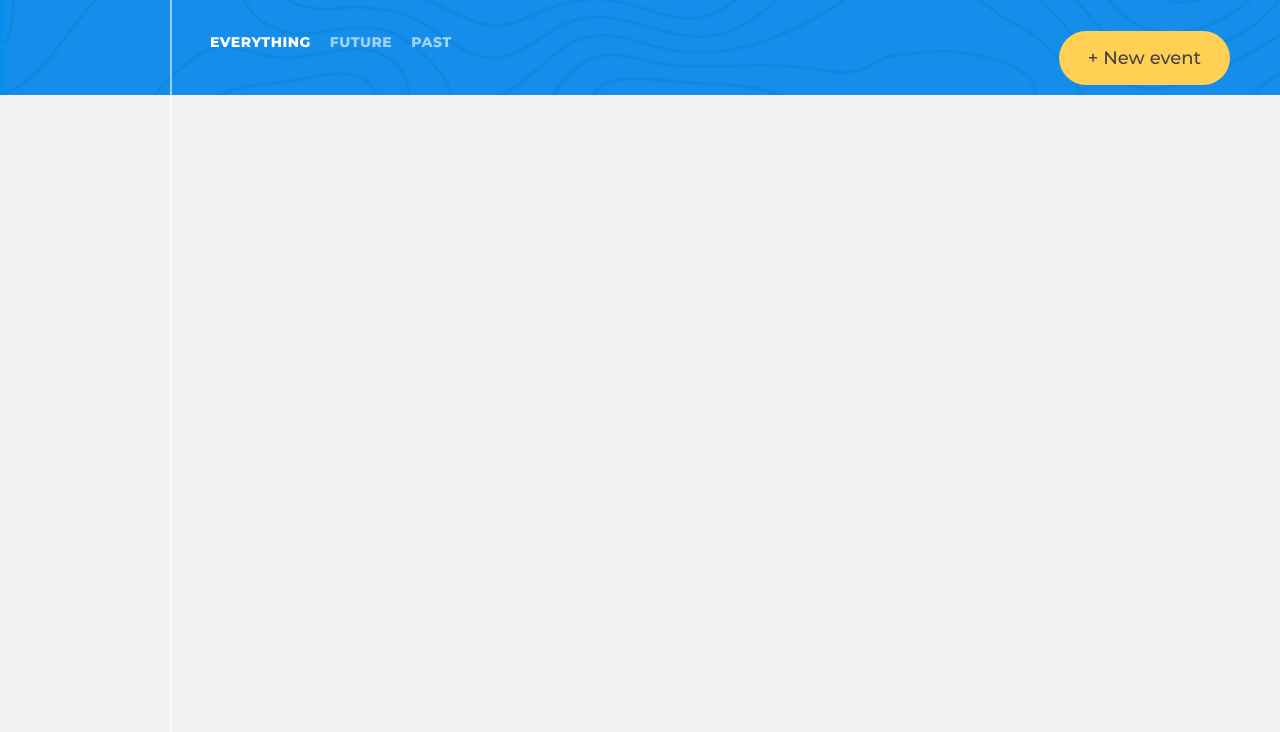
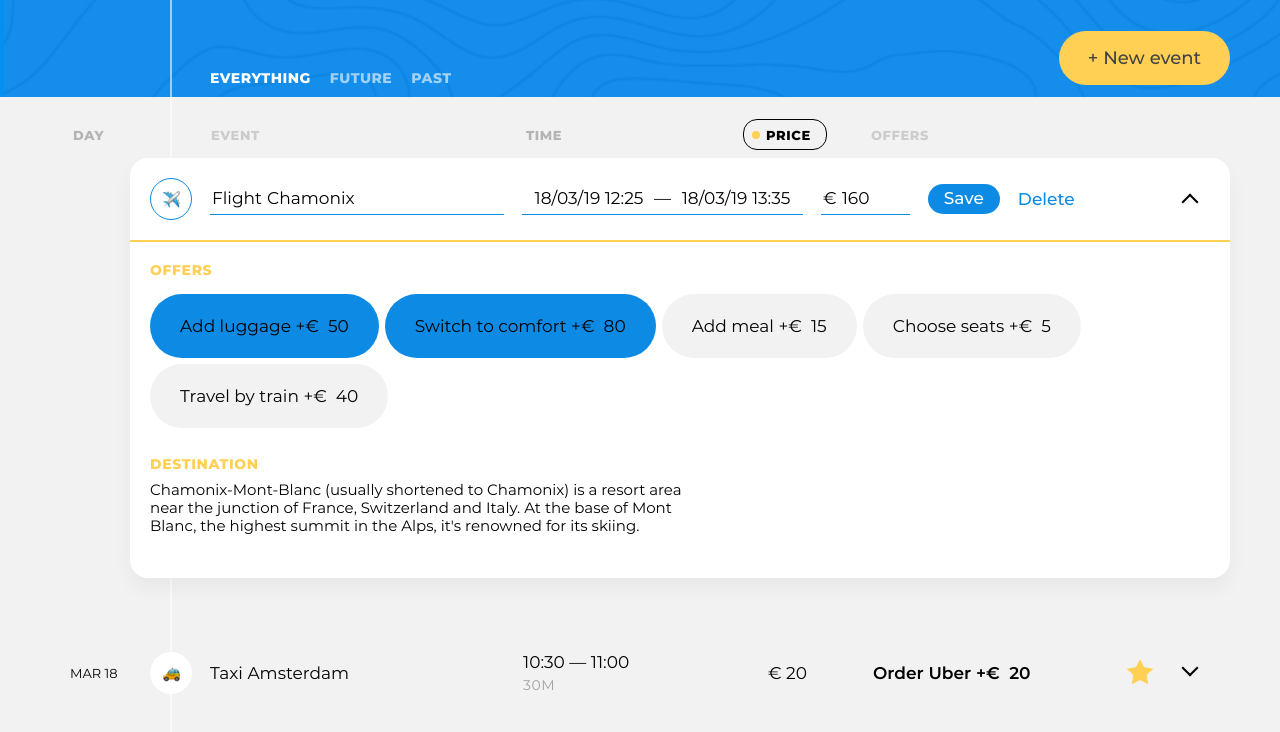
Before and after one commit to eteries/34198-big-trip-17, a website built with webpack: page public/index.html in a window 1280 px wide. Shown: the part 68-800 px from the top of the page. Built offline with nearby package versions, Linux system fonts and the light colour scheme.

Commit message:
feat(1.9): add the rest of the views and a presenter

```diff
--- a/public/css/style.css
+++ b/public/css/style.css
@@ -189,6 +189,7 @@ main {
   margin-bottom: 35px; }
 
 .trip-main__trip-controls {
+  margin-top: 36px;
   width: 600px; }
 
 .trip-main__event-add-btn {
--- a/src/main.js
+++ b/src/main.js
@@ -1,14 +1,20 @@
+import TripPresenter from './presenter/trip-presenter';
 import { render } from './render.js';
-import CostView from './views/cost-view.js';
-import FiltersView from './views/filters-view.js';
-import NewPointButtonView from './views/new-point-button-view.js';
-import RouteView from './views/route-view.js';
+import CostView from './view/cost-view.js';
+import FiltersView from './view/filters-view.js';
+import NewPointButtonView from './view/new-point-button-view.js';
+import RouteView from './view/route-view.js';
+
+const tripPresenter = new TripPresenter();
 
 const tripInfoElement = document.querySelector('.trip-info');
 const filtersElement = document.querySelector('.trip-controls__filters');
 const mainElement = document.querySelector('.trip-main');
+const eventsElement = document.querySelector('.trip-events');
 
 render(new RouteView(), tripInfoElement);
 render(new CostView(), tripInfoElement);
 render(new NewPointButtonView(), mainElement);
 render(new FiltersView(), filtersElement);
+
+tripPresenter.init(eventsElement);
--- /dev/null
+++ b/src/presenter/trip-presenter.js
@@ -0,0 +1,21 @@
+import { render } from '../render';
+import PointsView from '../view/points-view';
+import PointEditView from '../view/point-edit-view';
+import PointView from '../view/point-view';
+import SortingView from '../view/sorting-view';
+
+export default class TripPresenter {
+  pointsComponent = new PointsView();
+
+  init = (tripContainer) => {
+    this.tripContainer = tripContainer;
+
+    render(new SortingView(), this.tripContainer);
+    render(this.pointsComponent, this.tripContainer);
+    render (new PointEditView(), this.pointsComponent.getElement());
+
+    for (let i = 0; i < 3; i++) {
+      render(new PointView(), this.pointsComponent.getElement());
+    }
+  };
+}
--- /dev/null
+++ b/src/view/point-edit-view.js
@@ -0,0 +1,177 @@
+import { createElement } from '../render.js';
+
+const createPointEditTemplate = () => (
+  `<li class="trip-events__item">
+    <form class="event event--edit" action="#" method="post">
+      <header class="event__header">
+        <div class="event__type-wrapper">
+          <label class="event__type  event__type-btn" for="event-type-toggle-1">
+            <span class="visually-hidden">Choose event type</span>
+            <img class="event__type-icon" width="17" height="17" src="img/icons/flight.png" alt="Event type icon">
+          </label>
+          <input class="event__type-toggle  visually-hidden" id="event-type-toggle-1" type="checkbox">
+
+          <div class="event__type-list">
+            <fieldset class="event__type-group">
+              <legend class="visually-hidden">Event type</legend>
+
+              <div class="event__type-item">
+                <input id="event-type-taxi-1" class="event__type-input  visually-hidden" type="radio" name="event-type" value="taxi">
+                <label class="event__type-label  event__type-label--taxi" for="event-type-taxi-1">Taxi</label>
+              </div>
+
+              <div class="event__type-item">
+                <input id="event-type-bus-1" class="event__type-input  visually-hidden" type="radio" name="event-type" value="bus">
+                <label class="event__type-label  event__type-label--bus" for="event-type-bus-1">Bus</label>
+              </div>
+
+              <div class="event__type-item">
+                <input id="event-type-train-1" class="event__type-input  visually-hidden" type="radio" name="event-type" value="train">
+                <label class="event__type-label  event__type-label--train" for="event-type-train-1">Train</label>
+              </div>
+
+              <div class="event__type-item">
+                <input id="event-type-ship-1" class="event__type-input  visually-hidden" type="radio" name="event-type" value="ship">
+                <label class="event__type-label  event__type-label--ship" for="event-type-ship-1">Ship</label>
+              </div>
+
+              <div class="event__type-item">
+                <input id="event-type-drive-1" class="event__type-input  visually-hidden" type="radio" name="event-type" value="drive">
+                <label class="event__type-label  event__type-label--drive" for="event-type-drive-1">Drive</label>
+              </div>
+
+              <div class="event__type-item">
+                <input id="event-type-flight-1" class="event__type-input  visually-hidden" type="radio" name="event-type" value="flight" checked>
+                <label class="event__type-label  event__type-label--flight" for="event-type-flight-1">Flight</label>
+              </div>
+
+              <div class="event__type-item">
+                <input id="event-type-check-in-1" class="event__type-input  visually-hidden" type="radio" name="event-type" value="check-in">
+                <label class="event__type-label  event__type-label--check-in" for="event-type-check-in-1">Check-in</label>
+              </div>
+
+              <div class="event__type-item">
+                <input id="event-type-sightseeing-1" class="event__type-input  visually-hidden" type="radio" name="event-type" value="sightseeing">
+                <label class="event__type-label  event__type-label--sightseeing" for="event-type-sightseeing-1">Sightseeing</label>
+              </div>
+
+              <div class="event__type-item">
+                <input id="event-type-restaurant-1" class="event__type-input  visually-hidden" type="radio" name="event-type" value="restaurant">
+                <label class="event__type-label  event__type-label--restaurant" for="event-type-restaurant-1">Restaurant</label>
+              </div>
+            </fieldset>
+          </div>
+        </div>
+
+        <div class="event__field-group  event__field-group--destination">
+          <label class="event__label  event__type-output" for="event-destination-1">
+            Flight
+          </label>
+          <input class="event__input  event__input--destination" id="event-destination-1" type="text" name="event-destination" value="Chamonix" list="destination-list-1">
+          <datalist id="destination-list-1">
+            <option value="Amsterdam"></option>
+            <option value="Geneva"></option>
+            <option value="Chamonix"></option>
+          </datalist>
+        </div>
+
+        <div class="event__field-group  event__field-group--time">
+          <label class="visually-hidden" for="event-start-time-1">From</label>
+          <input class="event__input  event__input--time" id="event-start-time-1" type="text" name="event-start-time" value="18/03/19 12:25">
+          &mdash;
+          <label class="visually-hidden" for="event-end-time-1">To</label>
+          <input class="event__input  event__input--time" id="event-end-time-1" type="text" name="event-end-time" value="18/03/19 13:35">
+        </div>
+
+        <div class="event__field-group  event__field-group--price">
+          <label class="event__label" for="event-price-1">
+            <span class="visually-hidden">Price</span>
+            &euro;
+          </label>
+          <input class="event__input  event__input--price" id="event-price-1" type="text" name="event-price" value="160">
+        </div>
+
+        <button class="event__save-btn  btn  btn--blue" type="submit">Save</button>
+        <button class="event__reset-btn" type="reset">Delete</button>
+        <button class="event__rollup-btn" type="button">
+          <span class="visually-hidden">Open event</span>
+        </button>
+      </header>
+      <section class="event__details">
+        <section class="event__section  event__section--offers">
+          <h3 class="event__section-title  event__section-title--offers">Offers</h3>
+
+          <div class="event__available-offers">
+            <div class="event__offer-selector">
+              <input class="event__offer-checkbox  visually-hidden" id="event-offer-luggage-1" type="checkbox" name="event-offer-luggage" checked>
+              <label class="event__offer-label" for="event-offer-luggage-1">
+                <span class="event__offer-title">Add luggage</span>
+                &plus;&euro;&nbsp;
+                <span class="event__offer-price">50</span>
+              </label>
+            </div>
+
+            <div class="event__offer-selector">
+              <input class="event__offer-checkbox  visually-hidden" id="event-offer-comfort-1" type="checkbox" name="event-offer-comfort" checked>
+              <label class="event__offer-label" for="event-offer-comfort-1">
+                <span class="event__offer-title">Switch to comfort</span>
+                &plus;&euro;&nbsp;
+                <span class="event__offer-price">80</span>
+              </label>
+            </div>
+
+            <div class="event__offer-selector">
+              <input class="event__offer-checkbox  visually-hidden" id="event-offer-meal-1" type="checkbox" name="event-offer-meal">
+              <label class="event__offer-label" for="event-offer-meal-1">
+                <span class="event__offer-title">Add meal</span>
+                &plus;&euro;&nbsp;
+                <span class="event__offer-price">15</span>
+              </label>
+            </div>
+
+            <div class="event__offer-selector">
+              <input class="event__offer-checkbox  visually-hidden" id="event-offer-seats-1" type="checkbox" name="event-offer-seats">
+              <label class="event__offer-label" for="event-offer-seats-1">
+                <span class="event__offer-title">Choose seats</span>
+                &plus;&euro;&nbsp;
+                <span class="event__offer-price">5</span>
+              </label>
+            </div>
+
+            <div class="event__offer-selector">
+              <input class="event__offer-checkbox  visually-hidden" id="event-offer-train-1" type="checkbox" name="event-offer-train">
+              <label class="event__offer-label" for="event-offer-train-1">
+                <span class="event__offer-title">Travel by train</span>
+                &plus;&euro;&nbsp;
+                <span class="event__offer-price">40</span>
+              </label>
+            </div>
+          </div>
+        </section>
+
+        <section class="event__section  event__section--destination">
+          <h3 class="event__section-title  event__section-title--destination">Destination</h3>
+          <p class="event__destination-description">Chamonix-Mont-Blanc (usually shortened to Chamonix) is a resort area near the junction of France, Switzerland and Italy. At the base of Mont Blanc, the highest summit in the Alps, it's renowned for its skiing.</p>
+        </section>
+      </section>
+    </form>
+  </li>`
+);
+
+export default class PointEditView {
+  getTemplate() {
+    return createPointEditTemplate();
+  }
+
+  getElement() {
+    if (!this.element) {
+      this.element = createElement(this.getTemplate());
+    }
+
+    return this.element;
+  }
+
+  removeElement() {
+    this.element = null;
+  }
+}
--- /dev/null
+++ b/src/view/point-view.js
@@ -0,0 +1,59 @@
+import { createElement } from '../render.js';
+
+const createPointTemplate = () => (
+  `<li class="trip-events__item">
+    <div class="event">
+      <time class="event__date" datetime="2019-03-18">MAR 18</time>
+      <div class="event__type">
+        <img class="event__type-icon" width="42" height="42" src="img/icons/taxi.png" alt="Event type icon">
+      </div>
+      <h3 class="event__title">Taxi Amsterdam</h3>
+      <div class="event__schedule">
+        <p class="event__time">
+          <time class="event__start-time" datetime="2019-03-18T10:30">10:30</time>
+          &mdash;
+          <time class="event__end-time" datetime="2019-03-18T11:00">11:00</time>
+        </p>
+        <p class="event__duration">30M</p>
+      </div>
+      <p class="event__price">
+        &euro;&nbsp;<span class="event__price-value">20</span>
+      </p>
+      <h4 class="visually-hidden">Offers:</h4>
+      <ul class="event__selected-offers">
+        <li class="event__offer">
+          <span class="event__offer-title">Order Uber</span>
+          &plus;&euro;&nbsp;
+          <span class="event__offer-price">20</span>
+        </li>
+      </ul>
+      <button class="event__favorite-btn event__favorite-btn--active" type="button">
+        <span class="visually-hidden">Add to favorite</span>
+        <svg class="event__favorite-icon" width="28" height="28" viewBox="0 0 28 28">
+          <path d="M14 21l-8.22899 4.3262 1.57159-9.1631L.685209 9.67376 9.8855 8.33688 14 0l4.1145 8.33688 9.2003 1.33688-6.6574 6.48934 1.5716 9.1631L14 21z"/>
+        </svg>
+      </button>
+      <button class="event__rollup-btn" type="button">
+        <span class="visually-hidden">Open event</span>
+      </button>
+    </div>
+  </li>`
+);
+
+export default class PointView {
+  getTemplate() {
+    return createPointTemplate();
+  }
+
+  getElement() {
+    if (!this.element) {
+      this.element = createElement(this.getTemplate());
+    }
+
+    return this.element;
+  }
+
+  removeElement() {
+    this.element = null;
+  }
+}
--- /dev/null
+++ b/src/view/points-view.js
@@ -0,0 +1,21 @@
+import { createElement } from '../render.js';
+
+const createPointsTemplate = () => '<ul class="trip-events__list"></ul>';
+
+export default class PointsView {
+  getTemplate() {
+    return createPointsTemplate();
+  }
+
+  getElement() {
+    if (!this.element) {
+      this.element = createElement(this.getTemplate());
+    }
+
+    return this.element;
+  }
+
+  removeElement() {
+    this.element = null;
+  }
+}
```
Also changed, not shown: src/view/loading-view.js (added, +21 -0 lines), src/view/cost-view.js (renamed from src/views/cost-view.js), src/view/filters-view.js (renamed from src/views/filters-view.js), src/view/new-point-button-view.js (renamed from src/views/new-point-button-view.js), src/view/route-view.js (renamed from src/views/route-view.js), src/view/sorting-view.js (renamed from src/views/sorting-view.js).
